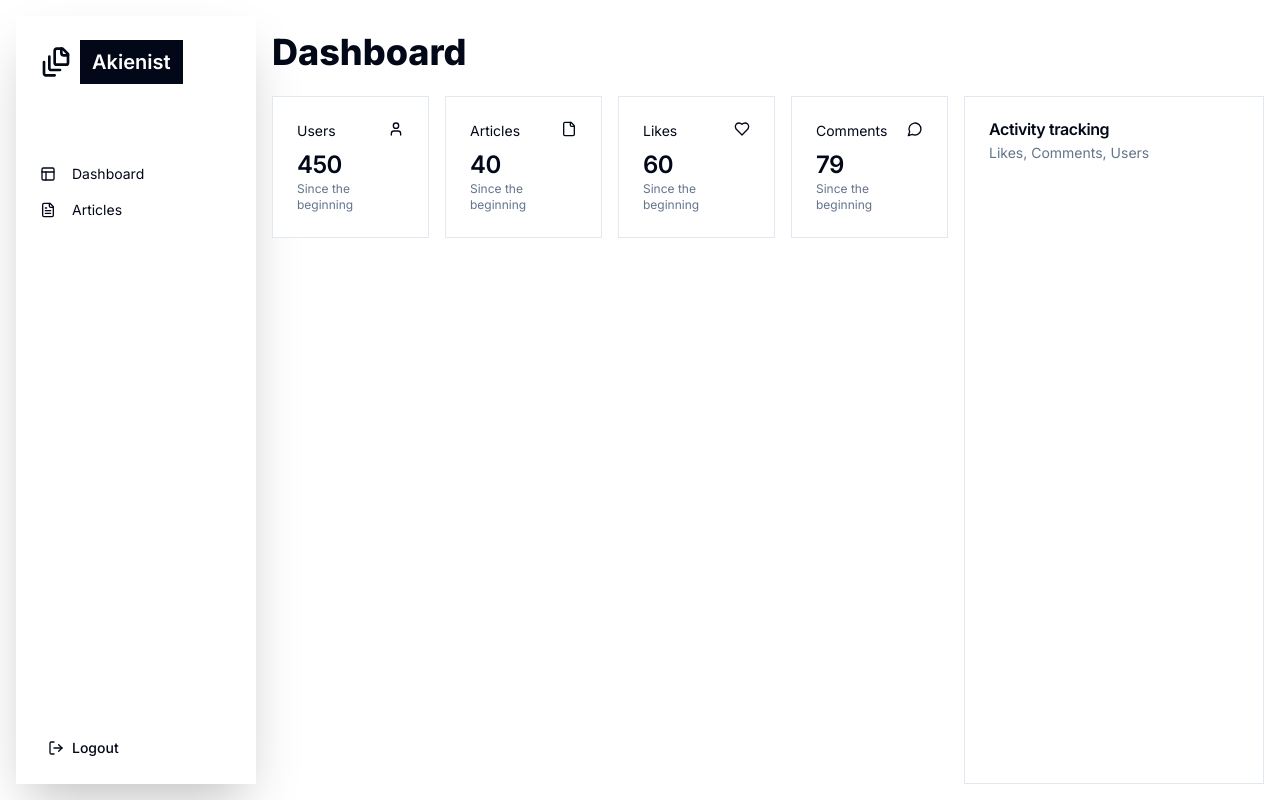
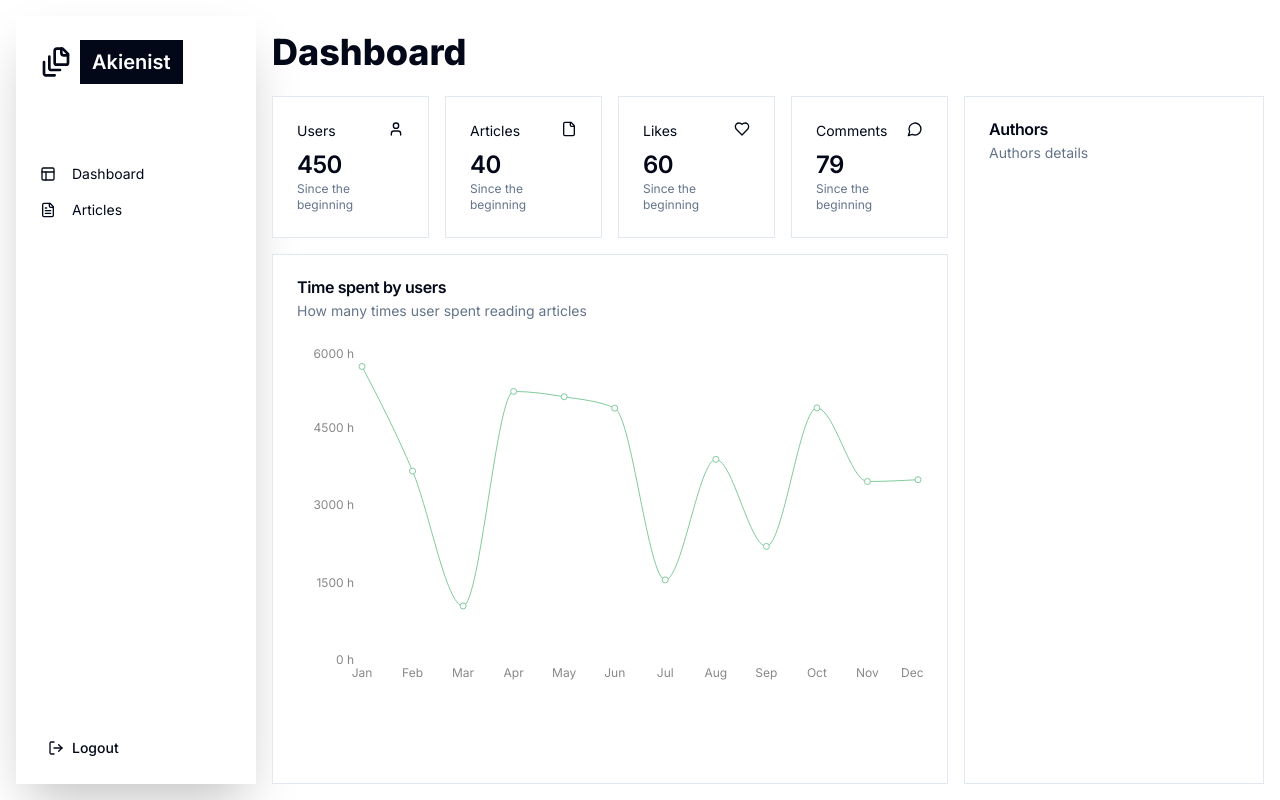
Before and after one commit to glody007/akieni-blog, a Next.js app: page /dashboard in a window 1280 px wide. Built offline with nearby package versions, Linux system fonts and the light colour scheme.

Commit message:
feat: time spent overview

```diff
--- a/app/dashboard/page.tsx
+++ b/app/dashboard/page.tsx
@@ -1,6 +1,13 @@
+import { Metadata } from "next"
 import { OverviewCard } from "@/components/dashboard/overview-card";
 import { DashboardShell } from "@/components/dashboard/shell";
-import { Card, CardDescription, CardHeader, CardTitle } from "@/components/ui/card";
+import { Card, CardContent, CardDescription, CardHeader, CardTitle } from "@/components/ui/card";
+import { TimeSpent } from "@/components/dashboard/time-spent";
+
+export const metadata: Metadata = {
+  title: "Dashboard",
+  description: "Analytics of the blog",
+}
 
 export default function DashboardPage() {
     return (
@@ -37,11 +44,24 @@ export default function DashboardPage() {
                 />
               </div>
             </div>
+            <Card className="flex-1">
+              <CardHeader>
+                <CardTitle>
+                  Time spent by users
+                </CardTitle>
+                <CardDescription>
+                  How many times user spent reading articles
+                </CardDescription>
+              </CardHeader>
+              <CardContent>
+                <TimeSpent />
+              </CardContent>
+            </Card>
           </div>
           <Card>
             <CardHeader>
-                <CardTitle>Activity tracking</CardTitle>
-                <CardDescription>Likes, Comments, Users</CardDescription>
+              <CardTitle>Authors</CardTitle>
+              <CardDescription>Authors details</CardDescription>
             </CardHeader>
           </Card>
         </div>
--- /dev/null
+++ b/components/dashboard/time-spent.tsx
@@ -0,0 +1,83 @@
+"use client"
+
+import { Bar, BarChart, Line, LineChart, ResponsiveContainer, XAxis, YAxis } from "recharts"
+
+const data = [
+  {
+    name: "Jan",
+    total: Math.floor(Math.random() * 5000) + 1000,
+  },
+  {
+    name: "Feb",
+    total: Math.floor(Math.random() * 5000) + 1000,
+  },
+  {
+    name: "Mar",
+    total: Math.floor(Math.random() * 5000) + 1000,
+  },
+  {
+    name: "Apr",
+    total: Math.floor(Math.random() * 5000) + 1000,
+  },
+  {
+    name: "May",
+    total: Math.floor(Math.random() * 5000) + 1000,
+  },
+  {
+    name: "Jun",
+    total: Math.floor(Math.random() * 5000) + 1000,
+  },
+  {
+    name: "Jul",
+    total: Math.floor(Math.random() * 5000) + 1000,
+  },
+  {
+    name: "Aug",
+    total: Math.floor(Math.random() * 5000) + 1000,
+  },
+  {
+    name: "Sep",
+    total: Math.floor(Math.random() * 5000) + 1000,
+  },
+  {
+    name: "Oct",
+    total: Math.floor(Math.random() * 5000) + 1000,
+  },
+  {
+    name: "Nov",
+    total: Math.floor(Math.random() * 5000) + 1000,
+  },
+  {
+    name: "Dec",
+    total: Math.floor(Math.random() * 5000) + 1000,
+  },
+]
+
+export function TimeSpent() {
+  return (
+    <ResponsiveContainer width="100%" height={350}>
+      <LineChart data={data}>
+        <XAxis
+          dataKey="name"
+          stroke="#888888"
+          fontSize={12}
+          tickLine={false}
+          axisLine={false}
+        />
+        <YAxis
+          stroke="#888888"
+          fontSize={12}
+          tickLine={false}
+          axisLine={false}
+          tickFormatter={(value) => `${value} h`}
+        />
+        <Line
+          dataKey="total"
+          type="monotone"
+          stroke="#82ca9d"
+          className="fill-primary"
+        />
+      </LineChart>
+    </ResponsiveContainer>
+  )
+}
--- a/package.json
+++ b/package.json
@@ -22,6 +22,7 @@
     "react": "^18",
     "react-dom": "^18",
     "react-hook-form": "^7.50.1",
+    "recharts": "^2.12.0",
     "tailwind-merge": "^2.2.1",
     "tailwindcss-animate": "^1.0.7",
     "zod": "^3.22.4"
```
Also changed, not shown: 1 other file (tests, documents, lock files or other folders). Lines whose indentation alone changed are shown as unchanged.
